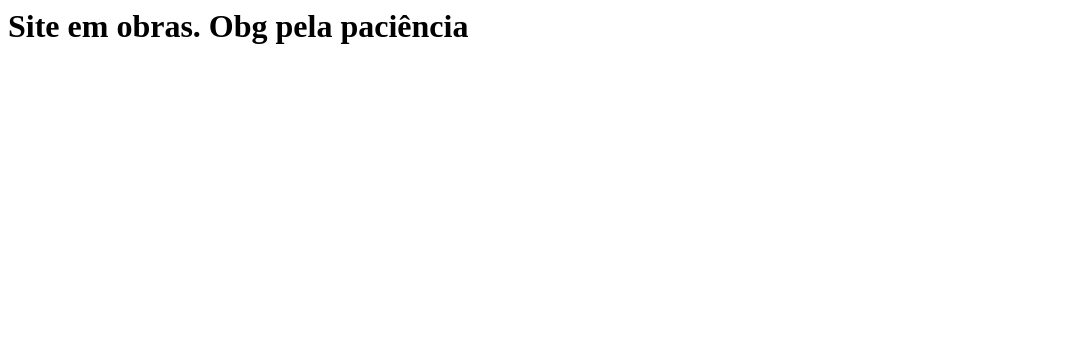
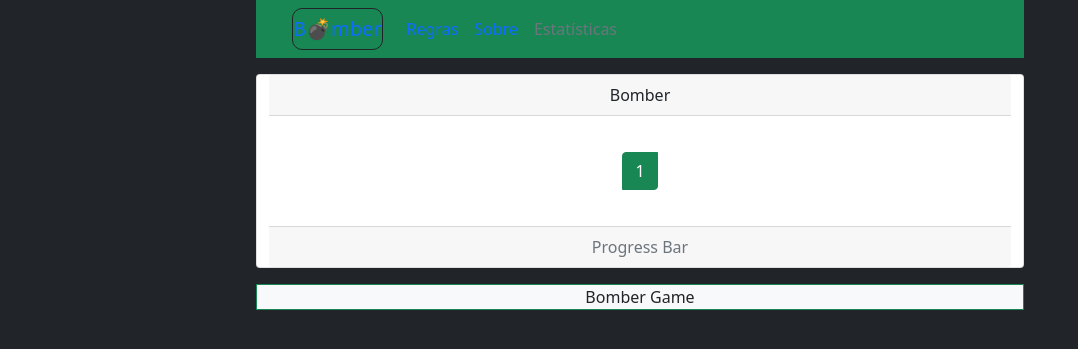
Before and after one commit to newtmagalhaes/BomberGame, a Django app: template game/templates/game/game_screen.html in a window 1280 px wide. Shown: the top 349 px of the page, without its empty margins (0-1078 px from the left). Run offline with Django 4.2, Linux system fonts and the light colour scheme; the template is opened without the code that fills it: most values are stand-ins (such as "Sample title", 1, 10 or a date in 2020).

Commit message:
Adicionando matriz de botões e esboços de páginas about e rules

```diff
--- /dev/null
+++ b/game/static/css/button_matrix.css
@@ -0,0 +1,42 @@
+/* Code from: https://codepen.io/glebkema/pen/ZEKKoJG */
+
+/* Para uma matrix X×Y, modifique X abaixo */
+
+/* Arrange buttons */
+.btn-matrix {
+	flex-wrap: wrap; /* allow buttons to jump to another row */
+}
+.btn-matrix > .btn {
+  /* width: (100/X)% */
+	width: 20%; /* force buttons to have the same width regardless of content */
+}
+/* .btn:nth-child(Xn + X+1) */
+.btn-matrix > .btn:nth-child(5n + 6) {
+	margin-left: 0; /* because .btn-group adds `margin-left: -1px;` to all buttons */
+}
+/* .btn:nth-child(X + X+1) */
+.btn-matrix > .btn:nth-child(n + 6) {
+	margin-top: -1px; /* superimpose borders of the buttons from adjacent rows */
+}
+
+/* Fix border radius */
+.btn-matrix > .btn:first-child {
+	border-bottom-left-radius: 0;
+}
+/* .btn:nth-child(X) */
+.btn-matrix > .btn:nth-child(5) {
+	border-top-right-radius: 4px !important;
+}
+/* .btn:nth-last-child(X) */
+.btn-matrix > .btn:nth-last-child(5) {
+	border-bottom-left-radius: 4px !important;
+}
+.btn-matrix > .btn:last-child {
+	border-top-right-radius: 0;
+}
+
+/* Decorations */
+.btn-matrix {
+	margin: 20px 0;
+	max-width: 500px;
+}
--- a/game/templates/base.html
+++ b/game/templates/base.html
@@ -19,6 +19,7 @@
 
   <!-- Meu CSS -->
   <link rel="stylesheet" href="{% static 'css/style.css' %}">
+  <link rel="stylesheet" href="{% static 'css/button_matrix.css' %}">
 </head>
 <body class="bg-dark">
   <!-- div requisitada pelo Bootstrap -->
@@ -26,9 +27,9 @@
     <div class="d-grid offset-2 col-8 gap-3">
       <div class="row">
         <!-- NavBar -->
-        <nav class="navbar navbar-expand-lg bg-dark">
+        <nav class="navbar navbar-expand-lg bg-success">
           <div class="container-fluid">
-            <a class="navbar-brand" href="">B💣mber</a>
+            <a class="navbar-brand border border-dark" style="border-radius: 10px;" href="{% url 'index' %}">B💣mber</a>
             <button class="navbar-toggler"
                     type="button"
                     data-bs-toggle="collapse"
@@ -41,9 +42,9 @@
 
             <div class="collapse navbar-collapse" id="navbarNavAltMarkup">
               <div class="navbar-nav">
+                <a class="nav-link" href="{% url 'regras' %}">Regras</a>
+                <a class="nav-link" href="{% url 'sobre' %}">Sobre</a>
                 <a class="nav-link disabled" href="#">Estatísticas</a>
-                <a class="nav-link disabled" href="#">Regras</a>
-                <a class="nav-link" href="#">Sobre</a>
               </div>
           </div>
         </nav>
@@ -51,13 +52,17 @@
       <div class="row">
         <!-- Content -->
         <div class="card text-center">
-          <div class="card-header">{% block page_name %}{% endblock %}</div>
+          <div class="card-header">
+            {% block header %}{% endblock header %}
+          </div>
 
-          <div class="card-body">
+          <div class="card-body text-justyfied">
             {% block content %}{% endblock content %}
           </div>
 
-          <div class="card-footer text-muted">anotação</div>
+          <div class="card-footer text-muted">
+            {% block footer %}{% endblock footer %}
+          </div>
         </div>
       </div>
       <div class="row">
--- a/game/templates/game/game_screen.html
+++ b/game/templates/game/game_screen.html
@@ -1 +1,21 @@
-<h1>Site em obras. Obg pela paciência</h1>
+{% extends 'base.html' %}
+
+{% block title %}Bomber | game{% endblock %}
+
+{% block header %}Bomber{% endblock header %}
+
+{% block content %}
+<div class="btn-group btn-matrix" role="group" aria-label="Five Column Button Matrix">
+  {% for i in n_buttons %}
+    <button type="button" class="btn btn-success">
+      {% if forloop.counter == 13 %}
+        Free
+      {% else %}
+        {{ forloop.counter }}
+      {% endif %}
+    </button>
+  {% endfor %}
+</div>
+{% endblock content %}
+
+{% block footer %}Progress Bar{% endblock footer %}
--- a/game/urls.py
+++ b/game/urls.py
@@ -4,5 +4,8 @@ from . import views
 
 urlpatterns = [
     path('', views.index, name='index'),
-    path('bomber/', views.bomber),
+    path('about/', views.about, name='sobre'),
+    path('game/', views.game, name='game'),
+    path('rules/', views.rules, name='regras'),
+    # path('bomber/', views.bomber),
 ]
```
Also changed, not shown: game/templates/game/about.html (added, +11 -0 lines), game/templates/game/index.html (+7 -3 lines), game/templates/game/rules.html (added, +11 -0 lines), game/views.py (+19 -3 lines).
